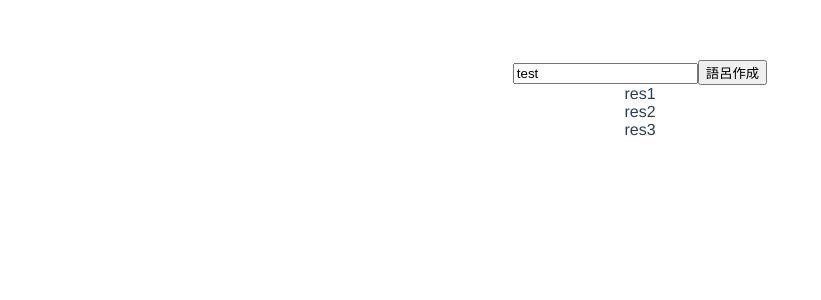
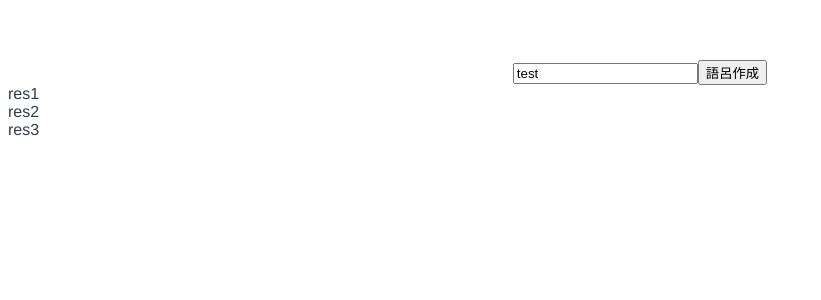
Before and after one commit to mhirosawa/make_goro_vue, a Vue app: page / in a window 1280 px wide. Shown: the top 300 px of the page, without its empty margins (0-821 px from the left). Built offline with nearby package versions, Linux system fonts and the light colour scheme.

Commit message:
検索結果を左寄せにした

```diff
--- a/src/components/HelloWorld.vue
+++ b/src/components/HelloWorld.vue
@@ -4,7 +4,7 @@
       <input v-model="keyword" />
       <button v-on:click="callMakeGoro">語呂作成</button>
     </div>
-    <div>
+    <div class="result_list">
       <div v-for="result in results" v-bind:key="result.id">
         {{ result.text }}
       </div>
@@ -83,4 +83,7 @@ li {
 a {
   color: #42b983;
 }
+.result_list {
+  text-align: left;
+}
 </style>
```
